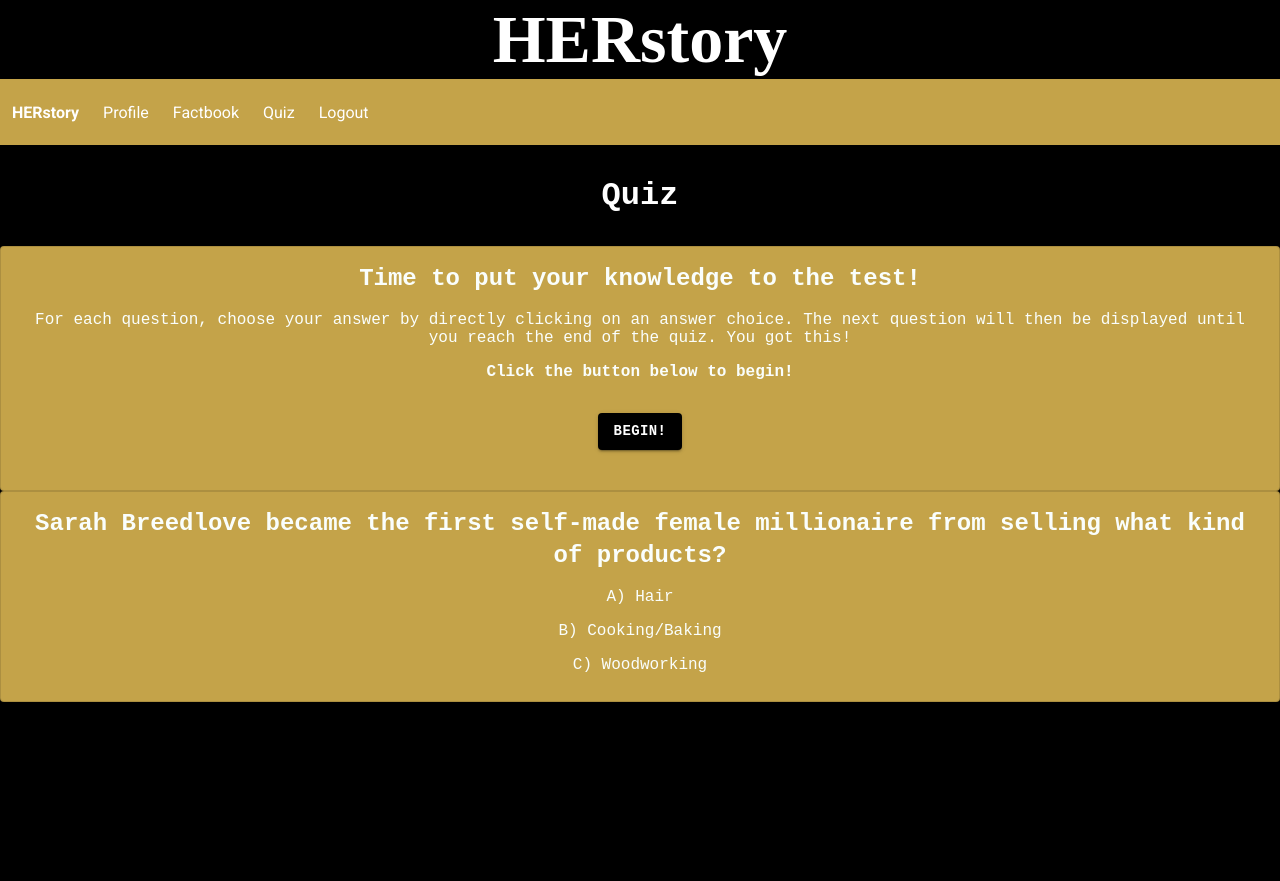
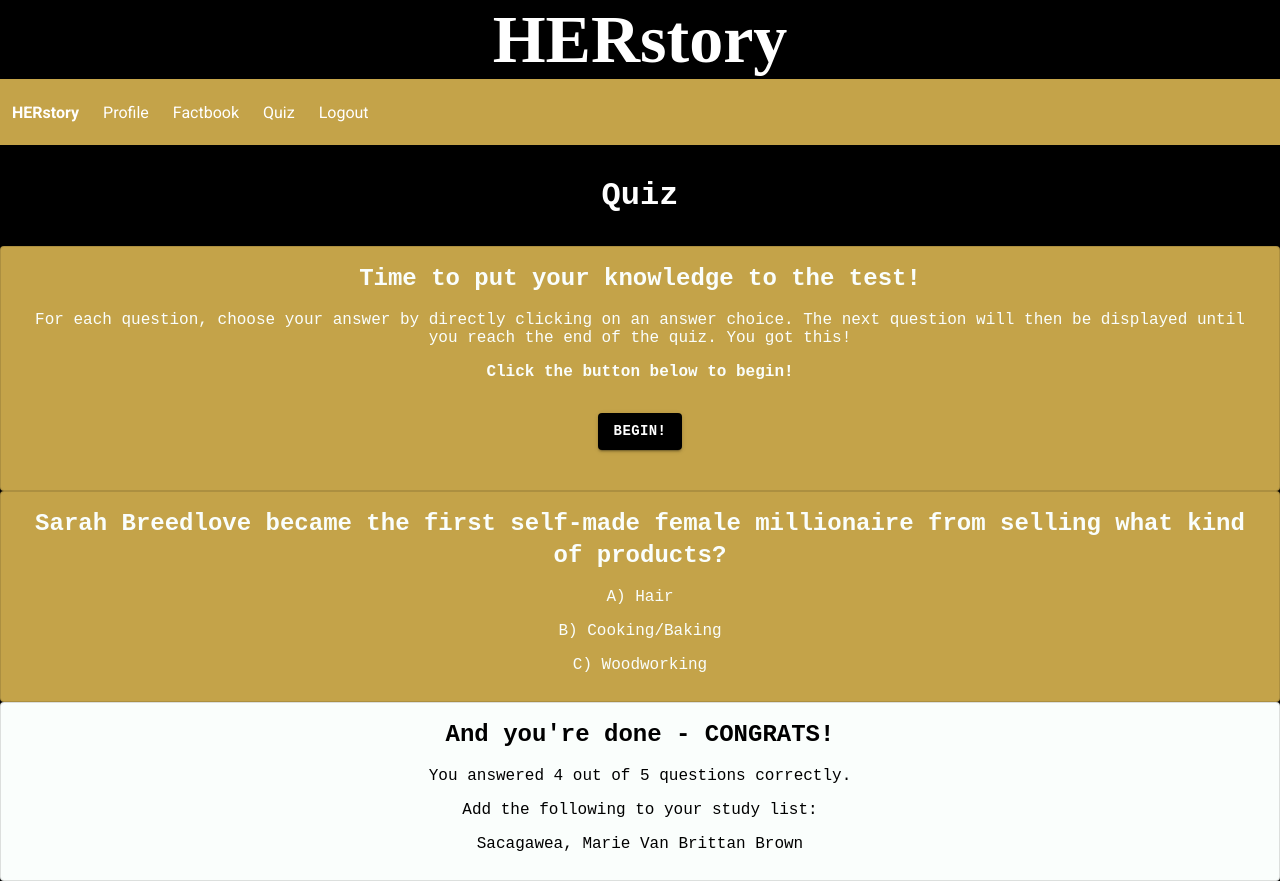
Before and after one commit to mandisareed/HERstory, a React (Create React App) app in the folder client/: page /quiz in a window 1280 px wide. Before the commit the page ends 800 px from the top, so only its background shows below. Built offline with nearby package versions, Linux system fonts and the light colour scheme; sample sign-in values are in the browser's storage.

Commit message:
created static results card

```diff
--- a/client/src/components/Quiz/index.js
+++ b/client/src/components/Quiz/index.js
@@ -6,6 +6,7 @@ import CardContent from "@material-ui/core/CardContent";
 // import Button from "@material-ui/core/Button";
 import Typography from "@material-ui/core/Typography";
 import QuizInstructions from "./instructions";
+import QuizResults from "./results";
 
 const useStyles = makeStyles({
   root: {
@@ -51,6 +52,8 @@ function QuizCard() {
         </p>
       </CardContent>
     </Card>
+
+    <QuizResults />
     </div>
   );
 }
--- /dev/null
+++ b/client/src/components/Quiz/results.js
@@ -0,0 +1,54 @@
+import React from "react";
+import { makeStyles } from "@material-ui/core/styles";
+import Card from "@material-ui/core/Card";
+// import CardActions from "@material-ui/core/CardActions";
+import CardContent from "@material-ui/core/CardContent";
+// import Button from "@material-ui/core/Button";
+import Typography from "@material-ui/core/Typography";
+
+const useStyles = makeStyles({
+  root: {
+    minWidth: 275,
+    backgroundColor: "#FAFEFC",
+  },
+  congrats: {
+    color: "#000000",
+    fontFamily: "Courier New",
+    fontWeight: "bold",
+    textAlign: "center",
+  },
+  results: {
+    color: "#000000",
+    fontFamily: "Courier New",
+    textAlign: "center",
+    marginBottom: 3,
+  },
+});
+
+function QuizResults() {
+  const classes = useStyles();
+  // const bull = <span className={classes.bullet}>•</span>;
+
+  return (
+    <div>
+      <Card className={classes.root} variant="outlined">
+        <CardContent>
+          <Typography className={classes.congrats} variant="h5">
+            And you're done - CONGRATS!
+          </Typography>
+          <p className={classes.results}>
+            You answered 4 out of 5 questions correctly.
+            <p className={classes.results}>
+              Add the following to your study list:
+              <p className={classes.results}>
+                Sacagawea, Marie Van Brittan Brown
+              </p>
+            </p>
+          </p>
+        </CardContent>
+      </Card>
+    </div>
+  );
+}
+
+export default QuizResults;
```
